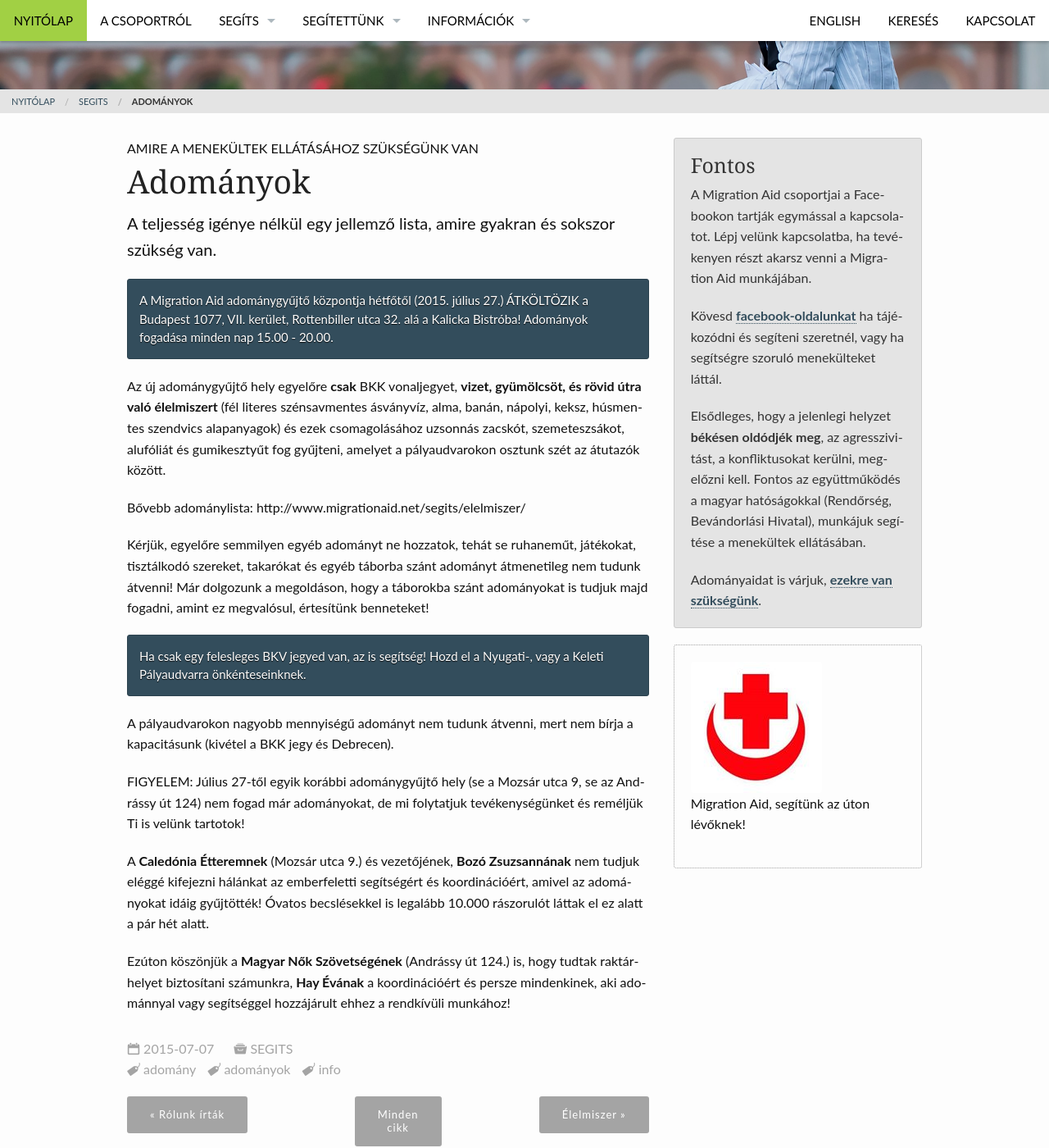
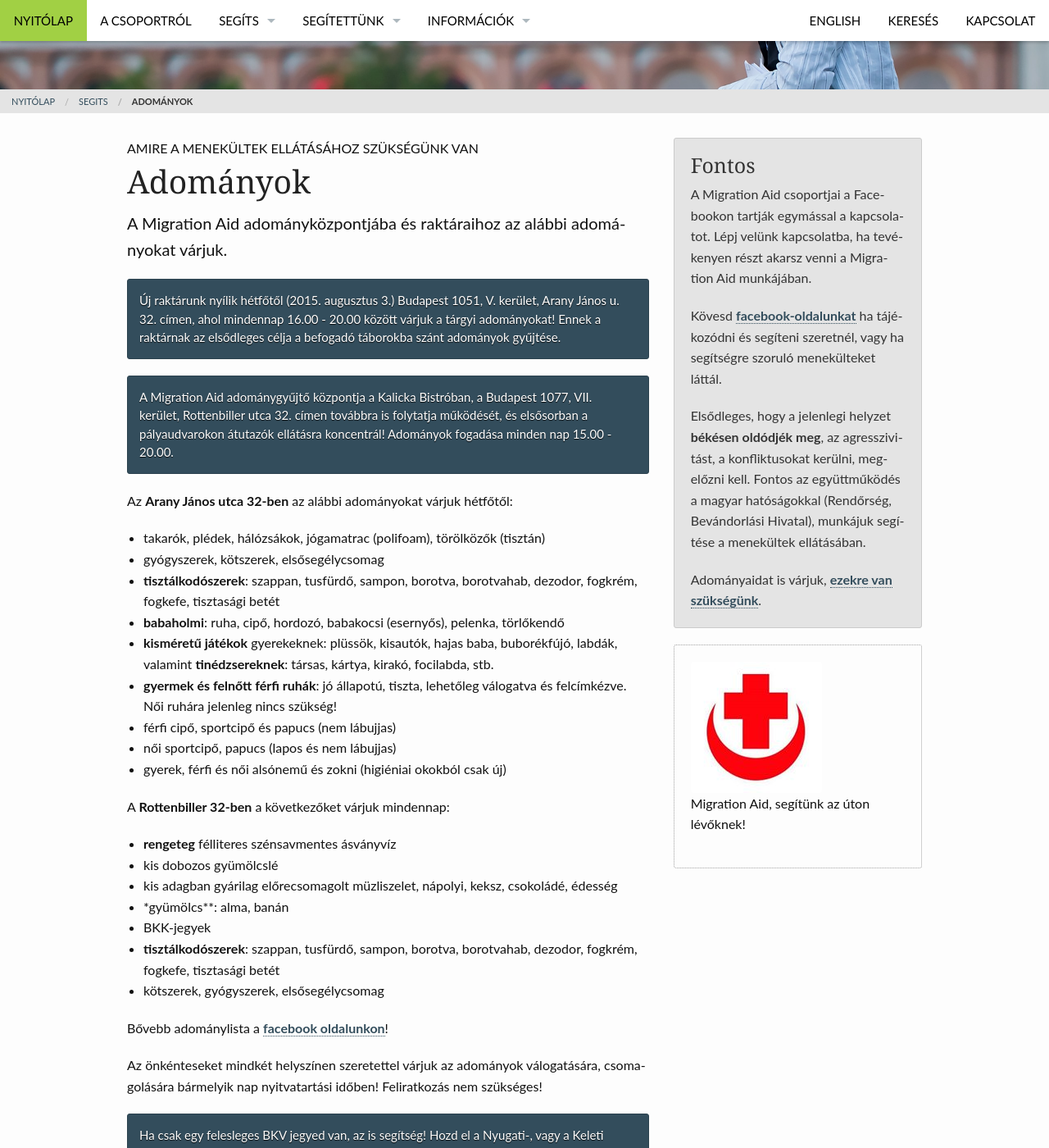
Before and after one commit to migaid/migaid.github.io, a Jekyll site: the page built from _posts/segits/2015-07-07-adomanyok.md, in a window 1280 px wide and 1400 px high, scrolled down 251 px. Shown: the whole window at 82% size. Built offline with Jekyll 4.4.1, drawn with Linux system fonts in a browser that asks for light colours.

Commit message:
arany raktar

```diff
--- a/_posts/segits/2015-07-07-adomanyok.md
+++ b/_posts/segits/2015-07-07-adomanyok.md
@@ -5,8 +5,8 @@ breadcrumb:  true
 
 title:       "Adományok"
 subheadline: "Amire a menekültek ellátásához szükségünk van"
-meta_teaser: "A teljesség igénye nélkül egy jellemző lista, amire gyakran és sokszor szükség van."
-teaser:      "A teljesség igénye nélkül egy jellemző lista, amire gyakran és sokszor szükség van."
+meta_teaser: "A Migration Aid adományközpontjába és raktáraihoz az alábbi adományokat várjuk."
+teaser:      "A Migration Aid adományközpontjába és raktáraihoz az alábbi adományokat várjuk."
 header:
    image_fullwidth: "header.jpg"
 
@@ -19,13 +19,35 @@ tags:
     - info
 ---
 
-{% include alert info='A Migration Aid adománygyűjtő központja hétfőtől (2015. július 27.) ÁTKÖLTÖZIK a Budapest 1077, VII. kerület, Rottenbiller utca 32. alá a Kalicka Bistróba! Adományok fogadása minden nap 15.00 - 20.00.' %}
+{% include alert info='Új raktárunk nyílik hétfőtől (2015. augusztus 3.) Budapest 1051, V. kerület, Arany János u. 32. címen, ahol mindennap 16.00 - 20.00 között várjuk a tárgyi adományokat! Ennek a raktárnak az elsődleges célja a befogadó táborokba szánt adományok gyűjtése.' %}
 
-Az új adománygyűjtő hely egyelőre **csak** BKK vonaljegyet, **vizet, gyümölcsöt, és rövid útra való élelmiszert** (fél literes szénsavmentes ásványvíz, alma, banán, nápolyi, keksz, húsmentes szendvics alapanyagok) és ezek csomagolásához uzsonnás zacskót, szemeteszsákot, alufóliát és gumikesztyűt fog gyűjteni, amelyet a pályaudvarokon osztunk szét az átutazók között.
+{% include alert info='A Migration Aid adománygyűjtő központja a Kalicka Bistróban, a Budapest 1077, VII. kerület, Rottenbiller utca 32. címen továbbra is folytatja működését, és elsősorban a pályaudvarokon átutazók ellátásra koncentrál! Adományok fogadása minden nap 15.00 - 20.00.' %}
 
-Bővebb adománylista: http://www.migrationaid.net/segits/elelmiszer/
+Az **Arany János utca 32-ben** az alábbi adományokat várjuk hétfőtől:
 
-Kérjük, egyelőre semmilyen egyéb adományt ne hozzatok, tehát se ruhaneműt, játékokat, tisztálkodó szereket, takarókat és egyéb táborba szánt adományt átmenetileg nem tudunk átvenni! Már dolgozunk a megoldáson, hogy a táborokba szánt adományokat is tudjuk majd fogadni, amint ez megvalósul, értesítünk benneteket!
+- takarók, plédek, hálózsákok, jógamatrac (polifoam), törölközők (tisztán)
+- gyógyszerek, kötszerek, elsősegélycsomag
+- **tisztálkodószerek**: szappan, tusfürdő, sampon, borotva, borotvahab, dezodor, fogkrém, fogkefe, tisztasági betét
+- **babaholmi**: ruha, cipő, hordozó, babakocsi (esernyős), pelenka, törlőkendő
+- **kisméretű játékok** gyerekeknek: plüssök, kisautók, hajas baba, buborékfújó, labdák, valamint **tinédzsereknek**: társas, kártya, kirakó, focilabda, stb.
+- **gyermek és felnőtt férfi ruhák**: jó állapotú, tiszta, lehetőleg válogatva és felcímkézve. Női ruhára jelenleg nincs szükség!
+- férfi cipő, sportcipő és papucs (nem lábujjas)
+- női sportcipő, papucs (lapos és nem lábujjas)
+- gyerek, férfi és női alsónemű és zokni (higiéniai okokból csak új)
+
+A **Rottenbiller 32-ben** a következőket várjuk mindennap:
+
+- **rengeteg** félliteres szénsavmentes ásványvíz
+- kis dobozos gyümölcslé
+- kis adagban gyárilag előrecsomagolt müzliszelet, nápolyi, keksz, csokoládé, édesség
+- *gyümölcs**: alma, banán
+- BKK-jegyek
+- **tisztálkodószerek**: szappan, tusfürdő, sampon, borotva, borotvahab, dezodor, fogkrém, fogkefe, tisztasági betét
+- kötszerek, gyógyszerek, elsősegélycsomag
+
+Bővebb adománylista a [facebook oldalunkon](https://www.facebook.com/migrationaidhungary)!
+
+Az önkénteseket mindkét helyszínen szeretettel várjuk az adományok válogatására, csomagolására bármelyik nap nyitvatartási időben! Feliratkozás nem szükséges!
 
 {% include alert info='Ha csak egy felesleges BKV jegyed van, az is segítség! Hozd el a Nyugati-, vagy a Keleti Pályaudvarra önkénteseinknek.' %}
 
```
